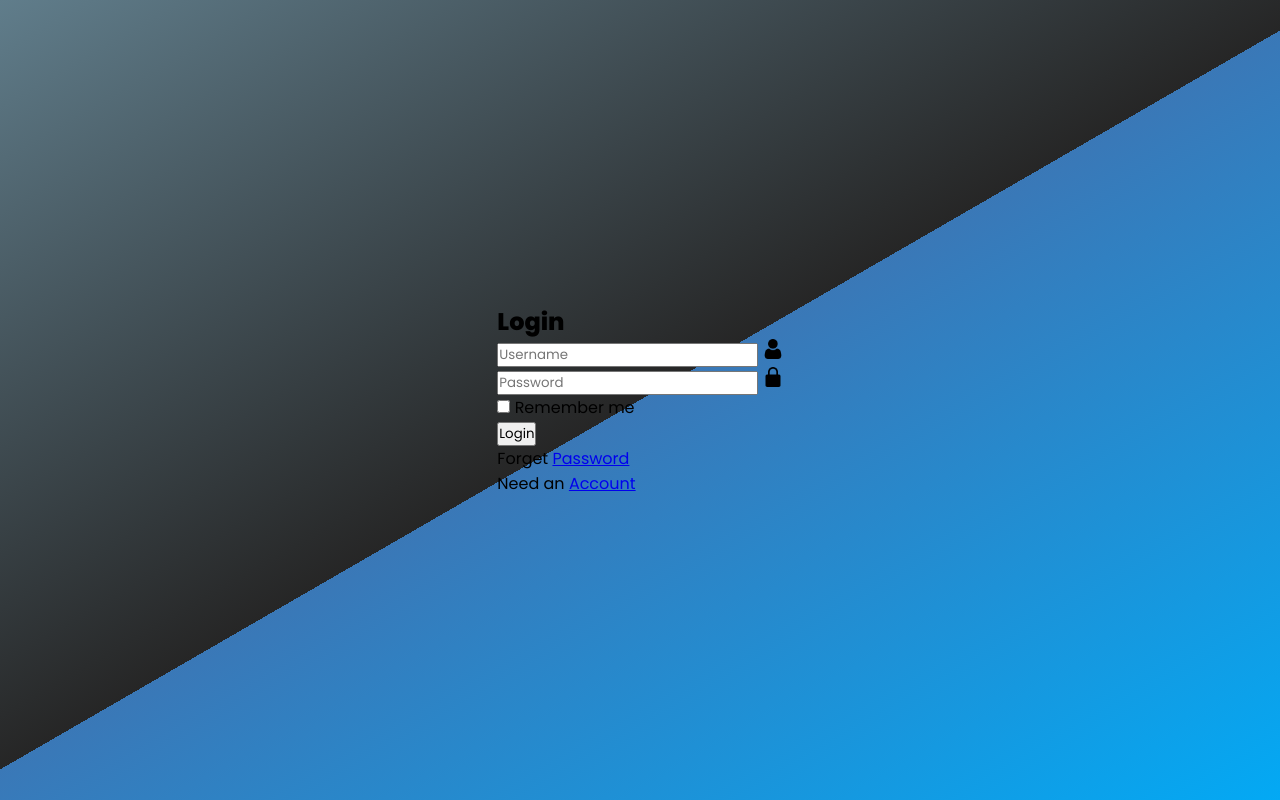
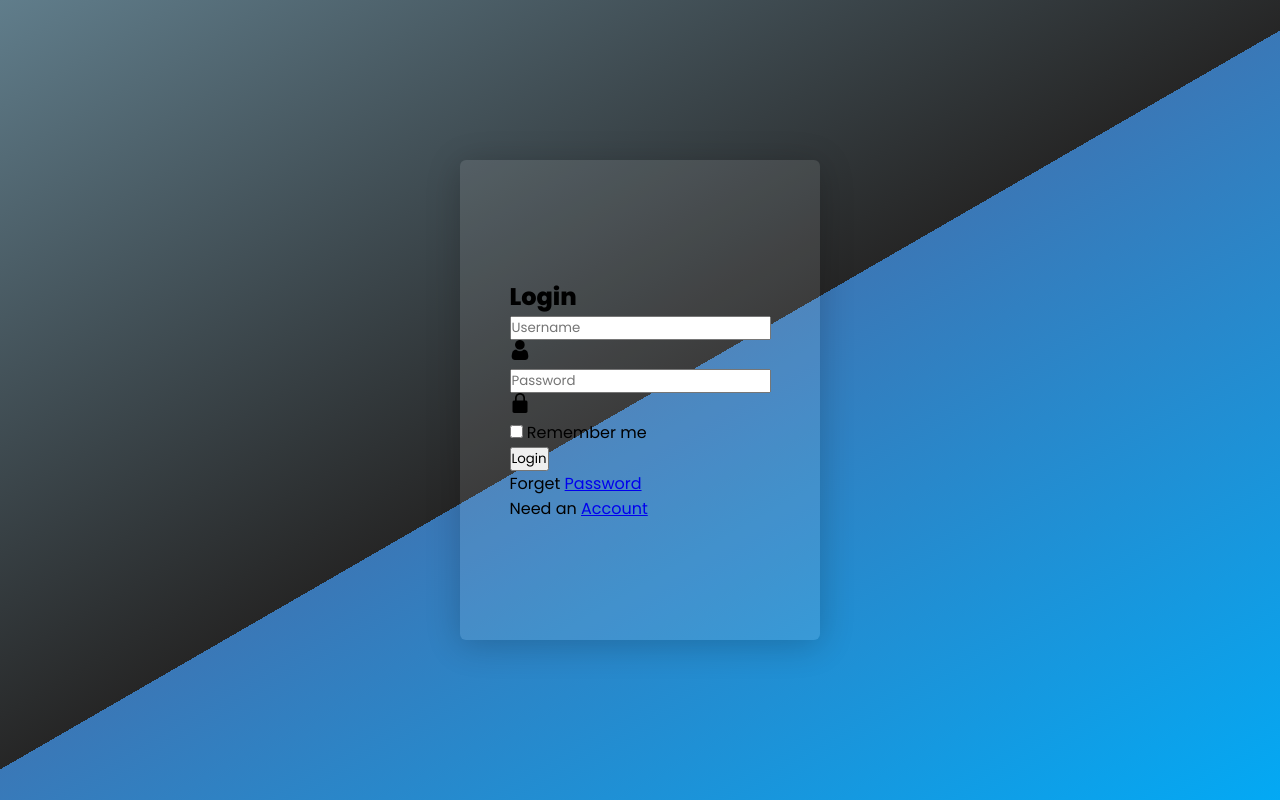
Before and after one commit to IlyaKrapivnoy/Pure_CCS_animated_login_form, a plain HTML site: page index.html in a window 1280 px wide. Drawn offline with Linux system fonts and the light colour scheme.

Commit message:
glass effect

```diff
--- a/style.css
+++ b/style.css
@@ -18,4 +18,17 @@ section {
     align-items: center;
     min-height: 100vh;
     background:linear-gradient(-30deg, #03a9f4 0%, #3a78b7 50%, #262626 50%, #607d8b 100%);
+    /* filter: hue-rotate(120deg); */
 }
+.box {
+    position: relative;
+    padding: 50px;
+    width: 360px;
+    height: 480px;
+    display: flex;
+    justify-content: center;
+    align-items: center;
+    background: rgba(255,255,255,.1);
+    border-radius: 6px;
+    box-shadow: 0 5px 35px rgba(0,0,0,.2);
+}
```
